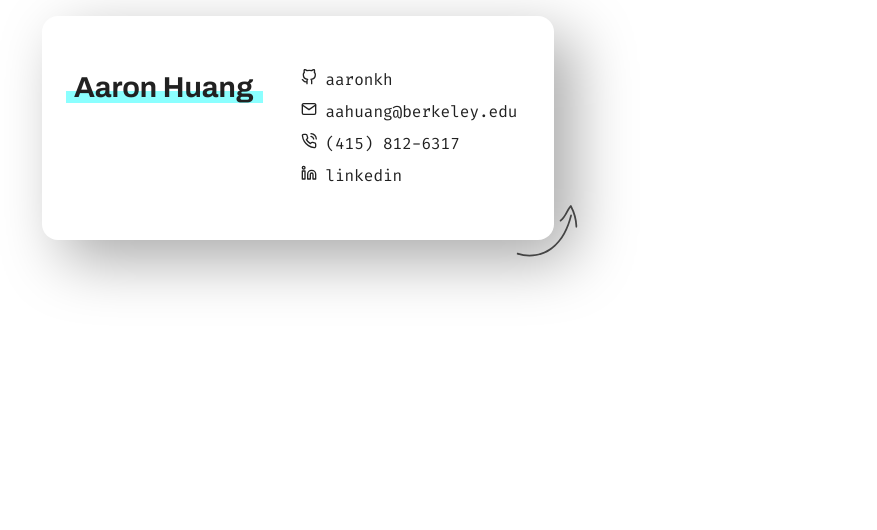
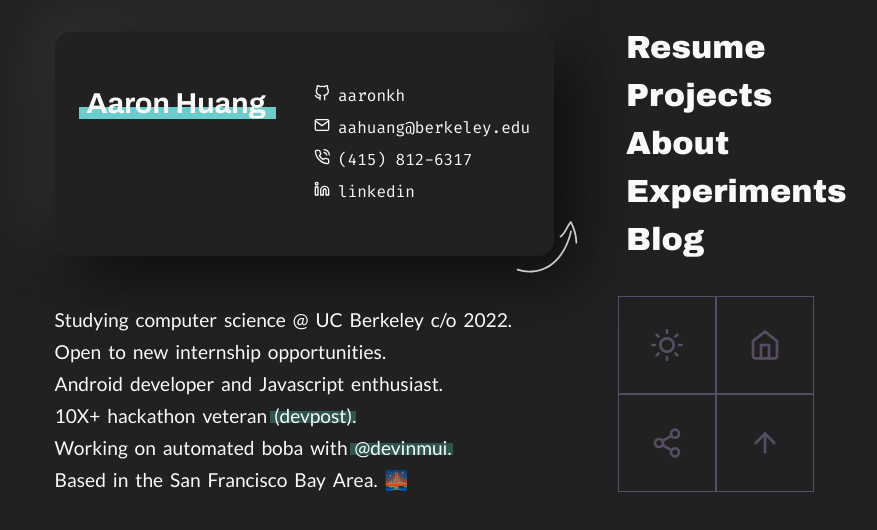
Before and after one commit to aaronkh/website, a React (Create React App) app: page /#/ in a window 1280 px wide. Shown: the top 530 px of the page, without its empty margins (86-963 px from the left). Built offline with nearby package versions, Linux system fonts and the light colour scheme.

Commit message:
finish landing

```diff
--- a/src/App.css
+++ b/src/App.css
@@ -2,6 +2,7 @@ body, html, #root {
   height: 100%;
   width: 100%;
   font-family: 'Lato', sans-serif;
+  scroll-behavior: smooth;
   /*
   font-family: 'Archivo', sans-serif; 400, 700
   font-family: 'Archivo Black', sans-serif; 400
--- a/src/App.js
+++ b/src/App.js
@@ -9,7 +9,7 @@ function App() {
     <ThemeContextProvider>
       <Router>
         <Switch>
-          <Route path="">
+          <Route path="" exact>
             <Landing />
           </Route>
           <Route path="/about">
@@ -27,6 +27,9 @@ function App() {
           <Route path="/resume">
 
           </Route>
+          <Route path="/">
+            404
+          </Route>
         </Switch>
       </Router>
     </ThemeContextProvider>
--- a/src/components/common/Link.js
+++ b/src/components/common/Link.js
@@ -14,10 +14,12 @@ const External = styled.a`
         width: 110%;
         height: 0.75rem;
         bottom: 4px;
-        left: -8px;
+        left: -4px;
         background-color: ${props => props.highlight || props.themeContext.primary};
-        visibility: hidden;
-        opacity: 0;
+        visibility: ${props => props.lit ? 'inherit' : 'hidden'};
+        opacity: ${props => props.lit ? '0.25' : '0'};
+        display:inline-block;
+        white-space: nowrap;
     }
 
     &:hover::before {
@@ -55,7 +57,7 @@ const Link = props => {
         return Internal.render(Object.assign({}, props, {to: props.href, onClick: stopProp}))
     }
     else {
-        return External.render(Object.assign({}, props, {onClick: stopProp}))
+        return External.render(Object.assign({}, props, {onClick: stopProp, target: '_blank'}))
     }
 }
 
--- /dev/null
+++ b/src/components/common/Toolbar.js
@@ -0,0 +1,38 @@
+import React from 'react'
+import styled from 'styled-components'
+import { withRouter, useHistory } from 'react-router-dom'
+import { FiArrowUp, FiShare2, FiSun, FiHome } from 'react-icons/fi'
+import { withThemeContext } from '../../state/ThemeContext'
+
+/*
+share
+light mode
+to top
+home
+*/
+
+const ToolbarContainer = styled.div`
+    opacity: 0.5;
+
+    & * {
+        cursor: pointer;
+    }
+`
+
+const Toolbar = props =>{
+    const history = useHistory()
+    const goHome = () => history.push('/')
+    const scrollTop = () => window.scrollTo({
+        top: 0,
+        behavior: 'smooth'
+    })
+    return (
+    <ToolbarContainer {...props}>
+        <FiSun title={props.themeContext.dark? 'Light Mode':'Dark Mode'} onClick={props.themeContext.toggleDarkMode} {...props.darkProps} />
+        <FiHome title="Home" onClick={goHome} {...props.homeProps} />
+        <FiShare2 title="Share" {...props.shareProps} />
+        <FiArrowUp onClick={scrollTop} title="Back to Top" {...props.upProps} />
+    </ToolbarContainer>
+    )}
+
+export default withRouter(withThemeContext(Toolbar))
--- a/src/components/common/Typography.js
+++ b/src/components/common/Typography.js
@@ -12,10 +12,13 @@ const Subheading = styled.h2`
 
 const Text = styled.span`
     font-size: 1.2rem;
+    line-height: 2rem;
+    word-spacing: 0.2rem;
 `
 
 const LongText = styled.p`
     font-size: 1.1rem;
+    line-height: 1.5rem;
 `
 
 const Code = styled.code`
--- a/src/components/common/ViewContainer.js
+++ b/src/components/common/ViewContainer.js
@@ -4,10 +4,11 @@ import styled from 'styled-components'
 import { withThemeContext } from '../../state/ThemeContext'
 
 const FullPage = styled.div`
-    height: 100%;
+    min-height: 100%;
     width: 100%;
     background: ${props => props.themeContext.background};
-    color: ${props => props.themeContext.text}
+    color: ${props => props.themeContext.text};
+    display: flex;
 `
 
 const Inner = styled.div`
@@ -17,8 +18,8 @@ const Inner = styled.div`
 `
 
 const ViewContainer = props =>
-    <FullPage {...props}>
-        <Inner>
+    <FullPage themeContext={props.themeContext}>
+        <Inner {...props}>
             {props.children}
         </Inner>
     </FullPage>
--- a/src/components/landing/BusinessCard.js
+++ b/src/components/landing/BusinessCard.js
@@ -9,7 +9,7 @@ import { withThemeContext } from '../../state/ThemeContext'
 
 function isNarrow() {
     // less than max width
-    return window.innerWidth < 500
+    return window.innerWidth < 600
 }
 
 const Container = styled(Card)`
@@ -40,7 +40,7 @@ const Name = styled.div`
     height: ${isNarrow() ? 'unset' : '100%'};
     text-align: ${isNarrow() ? 'left' : 'center'};
     position: relative;
-
+    width: max-content;
     & span {
         z-index: 99;
         position: relative;
@@ -80,16 +80,16 @@ const Front = props =>
             <span> Aaron Huang </span>
         </Name>
         <Links>
-            <Link target="_blank" highlight="grey" href="https://www.github.com/aaronkh">
+            <Link highlight="grey" href="https://www.github.com/aaronkh">
                 <FiGithub /><LinkText>aaronkh</LinkText>
             </Link>
-            <Link target="_blank" highlight="purple" href="mailto:aahuang@berkeley.edu">
+            <Link highlight="purple" href="mailto:aahuang@berkeley.edu">
                 <FiMail /><LinkText>aahuang@berkeley.edu</LinkText>
             </Link>
-            <Link target="_blank" highlight="green" href="tel:415-812-6317">
+            <Link highlight="green" href="tel:415-812-6317">
                 <FiPhoneCall /><LinkText>(415) 812-6317</LinkText>
             </Link>
-            <Link target="_blank" highlight="#2560AD" href="https://www.linkedin.com/in/aaronkh">
+            <Link highlight="#2560AD" href="https://www.linkedin.com/in/aaronkh">
                 <FiLinkedin /><LinkText>linkedin</LinkText>
             </Link>
         </Links>
@@ -196,7 +196,7 @@ const BusinessCard = props => {
     const [reversed, setReversed] = React.useState(false)
     const [isFlipping, setIsFlipping] = React.useState(false)
     return (
-        <>
+        <div style={{ marginBottom: '3rem' }}>
             <CSSTransition
                 timeout={1}
                 in={true}
@@ -223,7 +223,7 @@ const BusinessCard = props => {
                 classNames='enter'>
                 <RotateIcon alt="Flip!" themeContext={props.themeContext} />
             </CSSTransition>
-        </>)
+        </div>)
 }
 
 export default withThemeContext(BusinessCard)
--- a/src/components/landing/Landing.js
+++ b/src/components/landing/Landing.js
@@ -1,25 +1,116 @@
 import React from 'react'
 import styled from 'styled-components'
-import { isMobile } from 'react-device-detect'
+import { CSSTransition } from 'react-transition-group'
 
+import { Text } from '../common/Typography'
 import ViewContainer from '../common/ViewContainer'
 import BusinessCard from './BusinessCard'
+import Link from '../common/Link'
+import Toolbar from '../common/Toolbar'
+import {withThemeContext} from '../../state/ThemeContext'
+
+let isMobile = window.innerWidth < 1024 // true around ~1000 (2 columns can't fit confortably)
 
 const LandingContainer = styled(ViewContainer)`
+    display: ${() => isMobile ? ';' : 'grid'};
+    grid-template-columns: 1fr 1fr;
+    grid-template-areas: "col1 col2";
+    padding-top: 2rem;
+    margin: 0 auto;
 `
 
 const Column = styled.div`
-    width: ${isMobile? 'inherit':'50%'};
+    max-width: 550px;
+    opacity: 0;
+    &.enter-appear-done {
+        transition: 1s;
+        opacity: 1;
+    }
 `
 
-const Landing = props =>
-    <LandingContainer>
-        <Column>
-            <BusinessCard />
-        </Column>
-        <Column>
-            <div style={{background: 'red'}}></div>
-        </Column>
-    </LandingContainer>
+const LongDescription = styled(Text)`
+    opacity: 0;
+    transition: 1s;
+    white-space: pre-line;
+    position: relative;
+    &.enter-appear-done {
+        opacity: 1;
+    }
+    & br {
+        display: ${() => isMobile ? 'none' : ';'};
+    }
 
-export default Landing
+    & br.special {
+        display: inline;
+    }
+`
+
+const LinkColumn = styled.ul`
+    margin-left: ${() => isMobile ? '-2rem;' : '2rem'};
+    list-style: none;
+    margin-top: ${() => isMobile ? '1rem' : '-0.5rem;'};
+`
+
+const LinkItem = styled(Link)`
+    font-size: 2rem;
+    font-family: 'Archivo Black';
+    line-height: 3rem
+`
+
+const CustomizedToolbar = styled(Toolbar)`
+    display: grid;
+    grid-template-rows: 1fr 1fr;
+    grid-template-columns: 1fr 1fr;
+    margin: 0 auto;
+    margin-left: ${isMobile? ';': '4rem'};
+    margin-top: 2rem;
+    margin-bottom: 2rem;
+    width: max-content;
+
+    & svg {
+        width: 2rem;
+        height: 2rem;
+        padding: 2rem;
+        opacity: 0.66;
+        transition: 0.5s;
+        border: 1px solid ${props => props.themeContext.secondary};
+        color: ${props => props.themeContext.secondary};
+    }
+
+    & svg:hover {
+        opacity: 1;
+    }
+`
+
+const Landing = props => {
+    return (
+        <LandingContainer>
+            <Column style={{ gridArea: 'col1' }} className="enter-appear-done">
+                <BusinessCard />
+                <CSSTransition in={true} timeout={300} classNames="enter" appear>
+                    <LongDescription>
+                        Studying computer science @ <span title="Go bears! 🐻🐻🐻">UC Berkeley</span> c/o 2022. <br />
+                        Open to new internship opportunities. <br />
+                        Android developer and Javascript enthusiast. <br />
+                        10X+ hackathon veteran <Link href="https://devpost.com/aaronkh" lit>(devpost)</Link>. <br className="special" />
+                        Working on automated boba with <Link href="https://devinmui.github.io/" lit> @devinmui</Link>. <br />
+                        Based in the San Francisco Bay Area. 🌉
+                </LongDescription>
+                </CSSTransition>
+            </Column>
+            <CSSTransition in={true} timeout={300} classNames="enter" appear>
+                <Column style={{ gridArea: 'col2' }}>
+                    <LinkColumn>
+                        <li><LinkItem href="/resume">Resume</LinkItem></li>
+                        <li><LinkItem href="/projects">Projects</LinkItem></li>
+                        <li><LinkItem href="/about">About</LinkItem></li>
+                        <li><LinkItem href="/experiments">Experiments</LinkItem></li>
+                        <li> <LinkItem href="/blog">Blog</LinkItem></li>
+                    </LinkColumn>
+                    <CustomizedToolbar themeContext={props.themeContext}/>
+                </Column>
+            </CSSTransition>
+        </LandingContainer>)
+}
+
+export default withThemeContext(Landing)
--- a/src/state/ThemeContext.js
+++ b/src/state/ThemeContext.js
@@ -1,6 +1,7 @@
 import React from 'react'
 
 const DEFAULT_STATE = {
+    dark: false,
     primary: '#4fecd0',
     primaryLight: '#8bffff',
     primaryDark: '#8bffff',
@@ -16,6 +17,18 @@ const DEFAULT_STATE = {
     cardSelectedBackground: '#fcfcfc',
 }
 
+const DARK_STATE = Object.assign({}, DEFAULT_STATE, {
+    dark: true,
+    text: '#FAFAFA',
+    background: '#212121',
+    cardShadow: '20px 20px 60px #0d0d0d, -20px -20px 60px #353535',
+    cardHover: '20px 20px 60px #0a0a0a, -20px -20px 60px #313131',
+    primaryLight: '#6acdcd',
+    secondary: '#c2a8eb',
+    secondaryLight: '#d0bcf0',
+    secodaryDark: '#6a3bb5',
+})
+
 const ThemeContext = React.createContext(DEFAULT_STATE)
 
 const withThemeContext = Component =>
@@ -29,13 +42,23 @@ const withThemeContext = Component =>
 class ThemeContextProvider extends React.Component {
     constructor(props) {
         super(props)
-        this.state = DEFAULT_STATE
+        this.state = DARK_STATE
+        this.toggleDarkMode = this.toggleDarkMode.bind(this)
+    }
+
+    toggleDarkMode() {
+        if(this.state.dark) {
+            this.setState(DEFAULT_STATE)
+        } else {
+            this.setState(DARK_STATE)
+        }
     }
 
     render() {
         return <ThemeContext.Provider value={{
             themeContext: {
-                ...this.state
+                ...this.state,
+                toggleDarkMode: this.toggleDarkMode
             }
         }}>
             {this.props.children}
```
